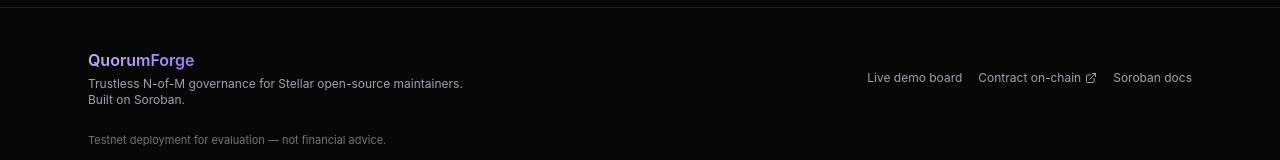
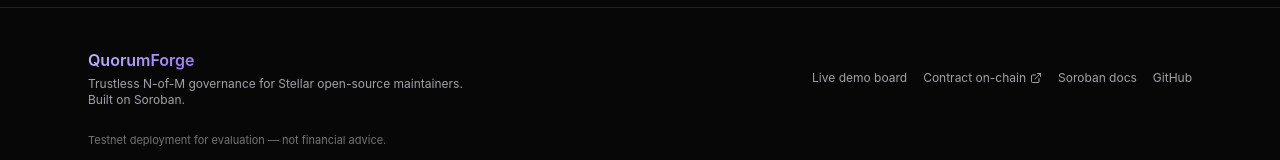
Before and after one commit to QuorumForge/quorumforge-app, a Next.js app: page /dashboard in a window 1280 px wide. Shown: the part 612-772 px from the top of the page. Built offline with nearby package versions, Linux system fonts and the light colour scheme; no server answers.

Commit message:
fix/ui: add GitHub org link in the footer

```diff
--- a/src/components/layout/Footer.tsx
+++ b/src/components/layout/Footer.tsx
@@ -37,6 +37,14 @@
             >
               Soroban docs
             </a>
+            <a
+              href="https://github.com/QuorumForge"
+              target="_blank"
+              rel="noopener noreferrer"
+              className="hover:text-foreground transition-colors"
+            >
+              GitHub
+            </a>
           </div>
         </div>
         <p className="text-[11px] text-foreground-secondary/70 mt-6">
```
